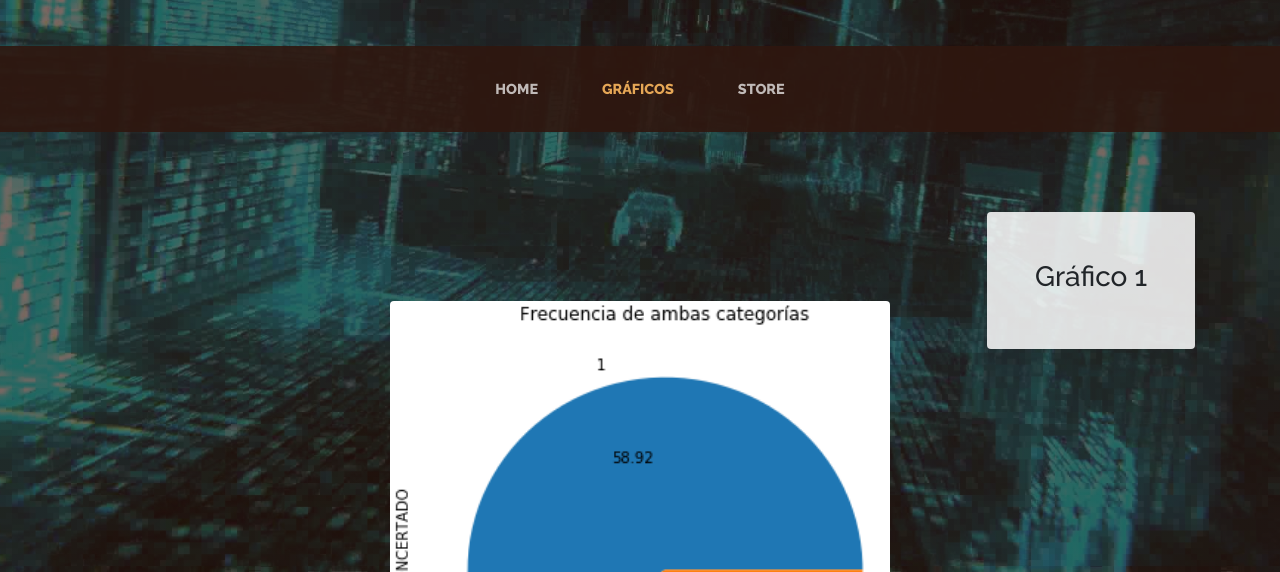
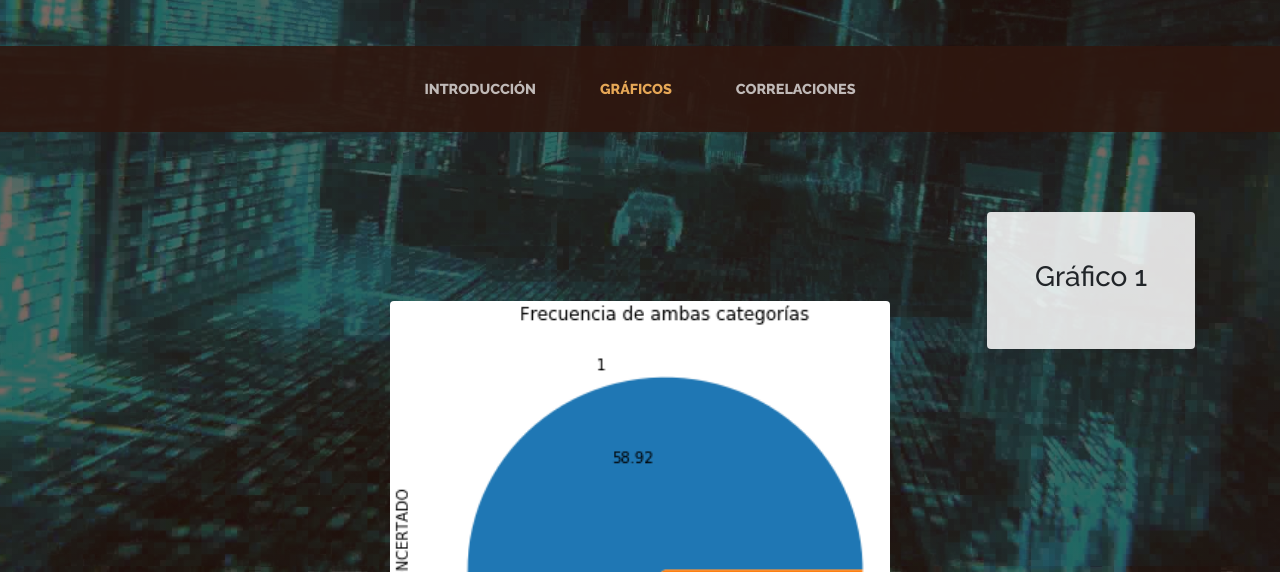
Before and after one commit to gabenrrod/ejemplo-pag-web, a website: page products.html in a window 1280 px wide. Shown: the part 228-800 px from the top of the page. Drawn offline with Linux system fonts and the light colour scheme.

Commit message:
Update products.html

```diff
--- a/products.html
+++ b/products.html
@@ -39,7 +39,7 @@
         <div class="collapse navbar-collapse" id="navbarResponsive">
           <ul class="navbar-nav mx-auto">
             <li class="nav-item px-lg-4">
-              <a class="nav-link text-uppercase text-expanded" href="index.html">Home
+              <a class="nav-link text-uppercase text-expanded" href="index.html">Introducción
                 <span class="sr-only">(current)</span>
               </a>
             </li>
@@ -47,7 +47,7 @@
               <a class="nav-link text-uppercase text-expanded" href="products.html">Gráficos</a>
             </li>
             <li class="nav-item px-lg-4">
-              <a class="nav-link text-uppercase text-expanded" href="store.html">Store</a>
+              <a class="nav-link text-uppercase text-expanded" href="store.html">Correlaciones</a>
             </li>
           </ul>
         </div>
```
